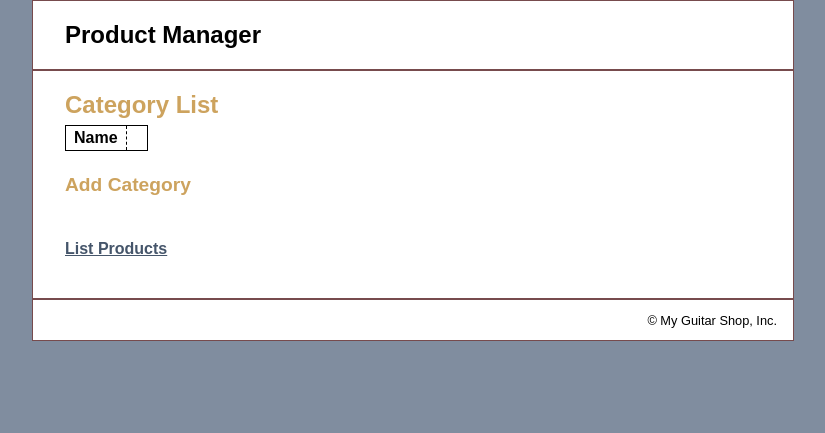
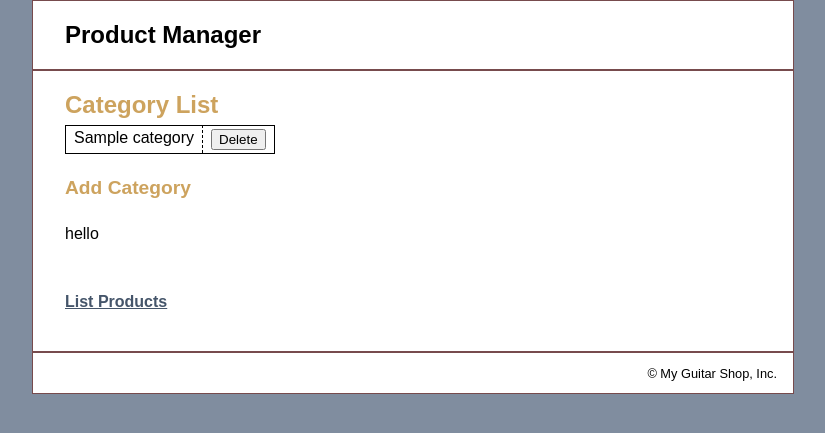
Before and after one commit to sophie-csv/Guitar-Shop, a Flask app: template view/templates/category_list.html in a window 1280 px wide. Shown: the top 433 px of the page, without its empty margins (227-1052 px from the left). Run offline with Flask 3, Linux system fonts and the light colour scheme; the template is opened without the code that fills it: most values are stand-ins (such as "Sample title", 1, 10 or a date in 2020); lists and menus that the app fills with data are empty.

Commit message:
middle of 3

```diff
--- a/controller.py
+++ b/controller.py
@@ -50,5 +50,12 @@ def delete_product():
     db.delete_product(category_key, product_code)
     return redirect(url_for('index', category_key=category_key))
 
+@app.route('/category_list', methods=['GET'])
+def category_list():
+    category_list = db.get_all_categories_as_list()
+    return render_template('category_list.html', category_list=category_list)
+
+
+
 if __name__ == '__main__':
     app.run()
--- a/database/guitar_shop_DB.json
+++ b/database/guitar_shop_DB.json
@@ -1 +1 @@
-{"Guitars": {"strat": {"name": "Fender Stratocaster", "price": 699.0}, "sg": {"name": "Gibson SG", "price": 1234.0}, "fg700s": {"name": "Fender FG700S", "price": 1399.99}}, "Basses": {"precision": {"name": "Fender Precision", "price": 999.0}, "hofner": {"name": "Hofner Icon", "price": 499.99}}, "Drums": {"ludwig": {"name": "Ludwig 5-piece Drum Set with Cymbals", "price": 699.99}, "tama": {"name": "Tama 5-Piece Drum Set with Cymbals", "price": 799.99}}, "Kazoo": {}}
+{"Guitars": {"strat": {"name": "Fender Stratocaster", "price": 699.0}, "les_paul": {"name": "Gibson Les Paul", "price": 799.99}, "sg": {"name": "Gibson SG", "price": 1234.0}, "fg700s": {"name": "Fender FG700S", "price": 1399.99}}, "Basses": {"precision": {"name": "Fender Precision", "price": 999.0}, "hofner": {"name": "Hofner Icon", "price": 499.99}}, "Drums": {"ludwig": {"name": "Ludwig 5-piece Drum Set with Cymbals", "price": 699.99}, "tama": {"name": "Tama 5-Piece Drum Set with Cymbals", "price": 799.99}}, "Kazoo": {}}
--- a/view/templates/category_list.html
+++ b/view/templates/category_list.html
@@ -17,8 +17,17 @@
         <h1>Category List</h1>
         <table>
             <tr>
-                <th>Name</th>
-                <th>&nbsp;</th>
+                {% for category in category_list %}
+                    <tr>
+                    <td class="right">{{ category }}</td>
+                    <td>
+                    <form action="/delete_product?category_key=category_key" method="post"
+                          id="delete_product_form">
+                    <input type="hidden" name="category_key"
+                           value="{{ category_key }}"/>
+                    <input type="submit" value="Delete"/>
+                {% endfor %}
+                </tr>
             </tr>
 
             <!-- add code for the rest of the table here -->
@@ -27,7 +36,7 @@
         <br/>
 
         <h2>Add Category</h2>
-
+        <p> hello</p>
         <!-- add code for the form here -->
 
         <br/>
```
